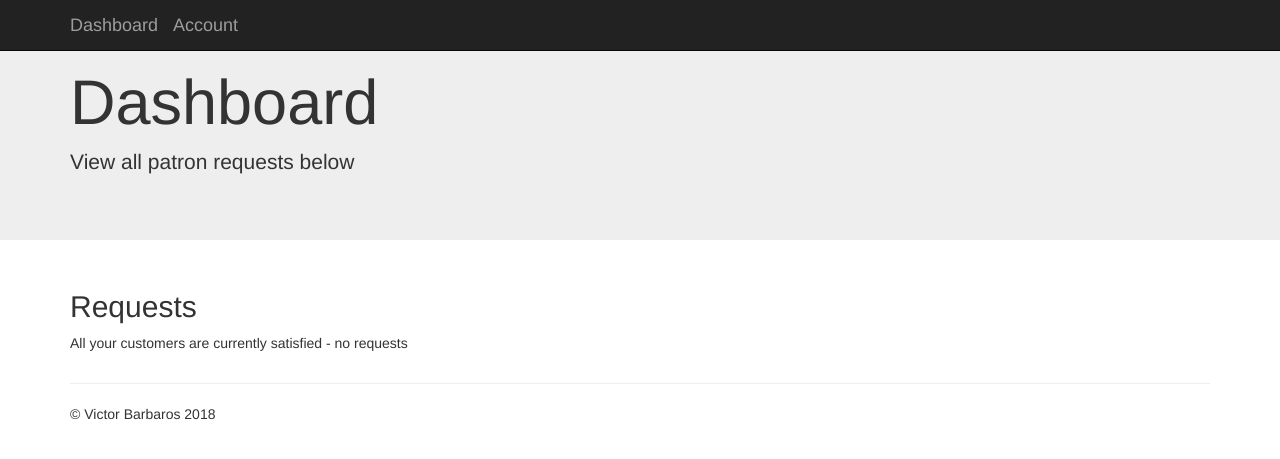
After one commit to vBarbaros/bring-my-food, a Flask app: template bringmfapp/templates/dashboard.html in a window 1280 px wide. The commit adds this page. Shown: the top 459 px of the page. Run offline with Flask 2, Linux system fonts and the light colour scheme; the template is opened without the code that fills it, so the values that code supplies are empty; some libraries are stand-ins or nearby versions.

Commit message:
added templates

```diff
--- a/bringmfapp/__init__.py
+++ b/bringmfapp/__init__.py
@@ -1,6 +1,6 @@
 import os
 from flask import Flask
-from flask.ext.login import LoginManager
+from flask_login import LoginManager
 
 # Initialize application
 app = Flask(__name__, static_folder='static')
--- /dev/null
+++ b/bringmfapp/templates/base.html
@@ -0,0 +1,49 @@
+<!DOCTYPE html>
+<html lang="en">
+  <head>
+    <meta charset="utf-8">
+    <meta http-equiv="X-UA-Compatible" content="IE=edge">
+    <meta name="viewport" content="width=device-width, initial-scale=1">
+
+    <title>Bring My Food</title>
+
+    <!-- Bootstrap core CSS -->
+    <link href="../static/css/bootstrap.min.css" rel="stylesheet">
+
+    <!-- HTML5 shim and Respond.js for IE8 support of HTML5 elements and media queries -->
+    <!--[if lt IE 9]>
+      <script src="https://oss.maxcdn.com/html5shiv/3.7.2/html5shiv.min.js"></script>
+      <script src="https://oss.maxcdn.com/respond/1.4.2/respond.min.js"></script>
+    <![endif]-->
+  </head>
+
+  <body>
+
+    {% block navbar %}
+    <nav class="navbar navbar-inverse navbar-fixed-top">
+      <div class="container">
+        <div class="navbar-header">
+          <a class="navbar-brand" href="/dashboard">Dashboard</a>
+          <a class="navbar-brand" href="/account">Account</a>
+        </div>
+      </div>
+    </nav>
+    {% endblock %}
+
+    {% block content %}
+    {% endblock %}
+
+    <div class="container">
+
+      <hr>
+      <footer>
+        <p>&copy; Victor Barbaros 2018</p>
+      </footer>
+    </div>
+    <!-- Bootstrap core JavaScript
+    ================================================== -->
+    <!-- Placed at the end of the document so the pages load faster -->
+    <script src="https://ajax.googleapis.com/ajax/libs/jquery/1.11.3/jquery.min.js"></script>
+    <script src="../static/js/bootstrap.min.js"></script>
+  </body>
+</html>
--- /dev/null
+++ b/bringmfapp/templates/dashboard.html
@@ -0,0 +1,18 @@
+{% extends "base.html" %}
+
+{% block content %}
+    <div class="jumbotron">
+        <div class="container">
+            <h1>Dashboard</h1>
+            <p>View all patron requests below</p>
+        </div>
+    </div>
+    <div class="container">
+        <div class="row">
+            <div class="col-md-12">
+                <h2>Requests</h2>
+                <p>All your customers are currently satisfied - no requests</p>
+            </div>
+        </div>
+    </div>
+{% endblock %}
```
Also changed, not shown: bringmfapp/bring_my_food.py (+9 -4 lines), bringmfapp/templates/account.html (added, +17 -0 lines), bringmfapp/templates/home.html (+10 -45 lines).
